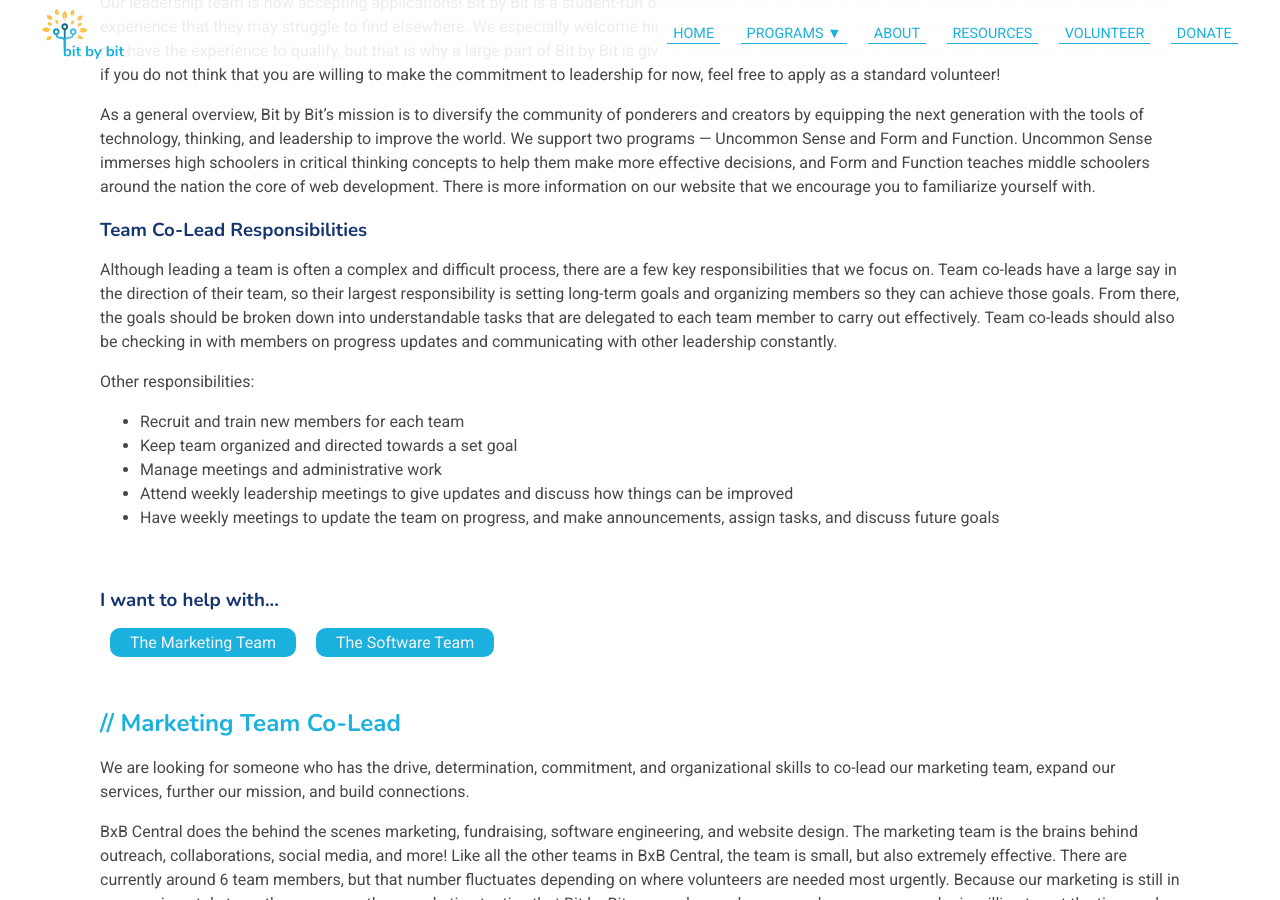
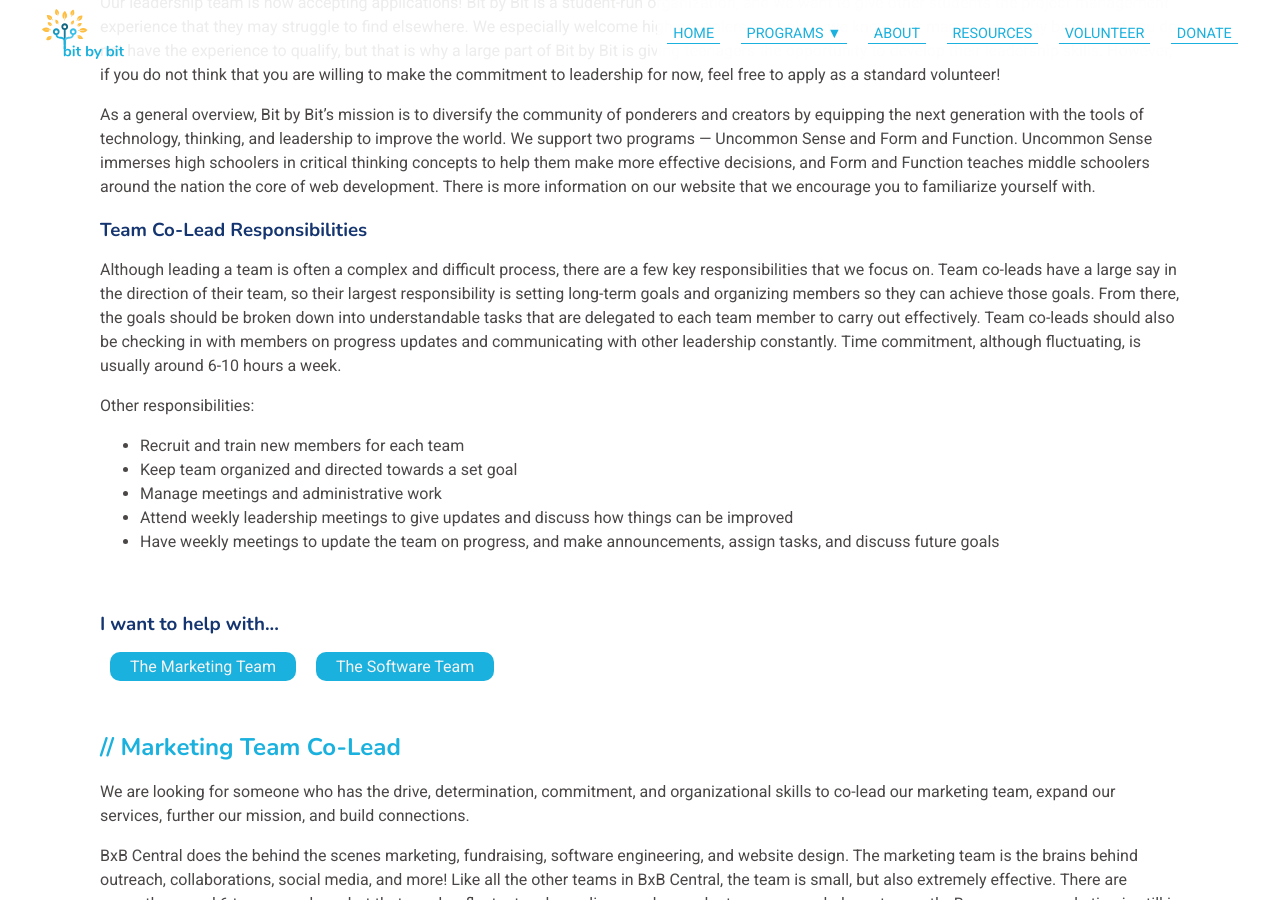
Before and after one commit to bit-by-bit-coding/bxb-website, a Jekyll site: the page built from teamleadinfo.html, in a window 1280 px wide and 900 px high, scrolled down 467 px. Built offline with Jekyll 4.4.1, drawn with Linux system fonts in a browser that asks for light colours; nearby versions of some CDN libraries.

Commit message:
time commitment info

```diff
--- a/teamleadinfo.html
+++ b/teamleadinfo.html
@@ -31,7 +31,7 @@
         responsibility is setting long-term goals and organizing members so they can achieve those goals.
         From there, the goals should be broken down into understandable tasks that are delegated to each team
         member to carry out effectively. Team co-leads should also be checking in with members on progress updates
-        and communicating with other leadership constantly.
+        and communicating with other leadership constantly. Time commitment, although fluctuating, is usually around 6-10 hours a week.
     </p>
     <p>
         Other responsibilities:
```
